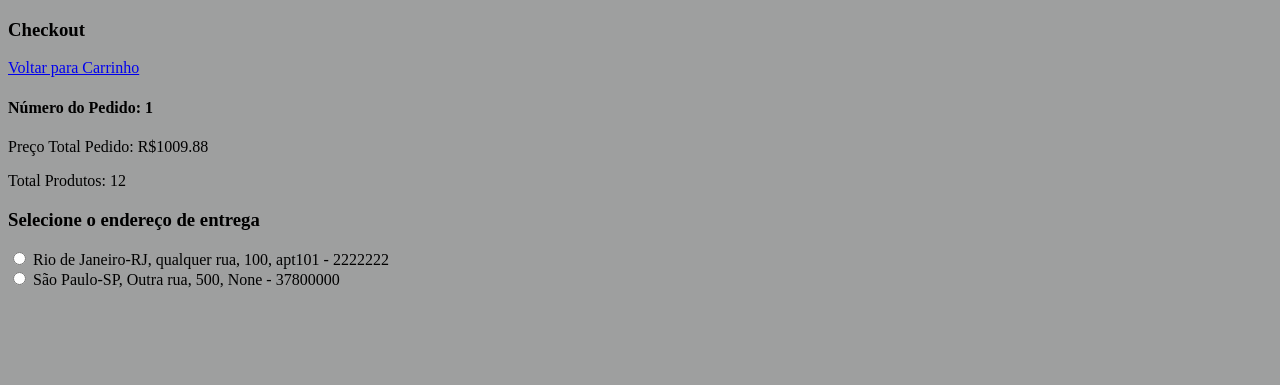
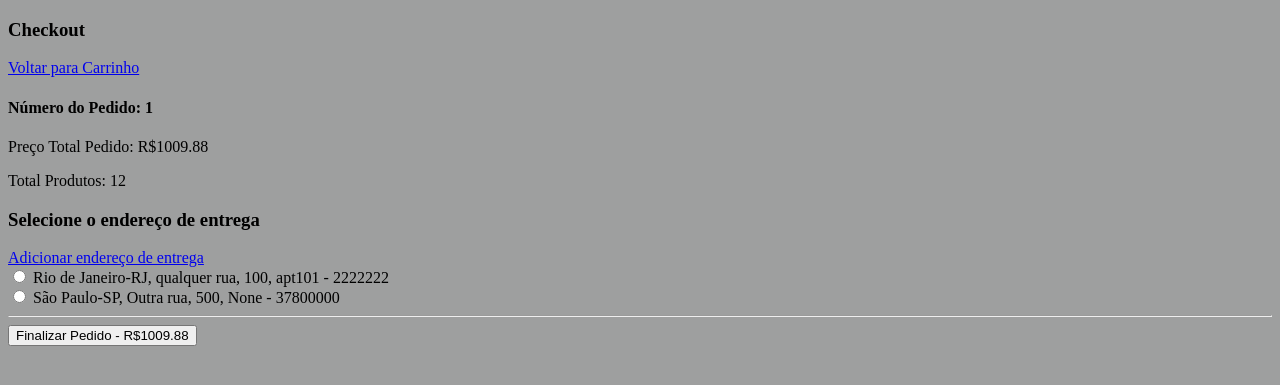
Before and after one commit to RhaonyFerraz/e-commerce, a Django app: page /checkout/ in a window 1280 px wide. Shown: the part 42-427 px from the top of the page. Run offline with Django 5.2, Linux system fonts and the light colour scheme; a user stored in the database is signed in; data comes from the database, SQL or seed files in the repository; both versions use the stored data as it was after the commit.

Commit message:
arrumando o checkout
arrumando o checkout

```diff
--- /dev/null
+++ b/desktop.ini
@@ -0,0 +1,6 @@
+[.ShellClassInfo]
+IconResource=C:\WINDOWS\System32\SHELL32.dll,14
+[ViewState]
+Mode=
+Vid=
+FolderType=Generic
--- a/ecommerce/loja/templates/checkout.html
+++ b/ecommerce/loja/templates/checkout.html
@@ -14,6 +14,8 @@
 <form method="POST" action="">
    {% csrf_token %}
    <h3>Selecione o endereço de entrega</h3>
+   <a href="{% url 'adicionar_endereco' %}">Adicionar endereço de entrega</a>
+   <br>
    {% for endereco in enderecos %}
    <input type="radio" name="endereco" value="{{ endereco.id }}">
    <label for="{{ endereco.id }}">{{ endereco.cidade }}-{{ endereco.estado }},
@@ -23,9 +25,14 @@
    <br>
    {% endfor %}
    {% if not request.user.is_authenticated %}
+   <hr>
+
    <h4>Preencha seu email para finalizar o pedido</h4>
    <input type="email" name="email" placeholder="email">
    {% endif %}
+   <hr>
+   <input type="hidden"  value="{{ pedido.preco_total }}" name="total">
+   <button type="submit">Finalizar Pedido - R${{ pedido.preco_total }}</button>
 
 </form>
 
--- a/ecommerce/loja/urls.py
+++ b/ecommerce/loja/urls.py
@@ -16,4 +16,5 @@
          adicionar_carrinho, name="adicionar_carrinho"),
     path('removercarrinho/<int:id_produto>/',
          remover_carrinho, name="remover_carrinho"),
+    path('adicionarendereco/', adicionar_endereco, name="adicionar_endereco"),
 ]
--- a/ecommerce/loja/views.py
+++ b/ecommerce/loja/views.py
@@ -153,4 +153,9 @@
     return render(request, 'checkout.html', context)
 
 
+def adicionar_endereco(request):
+    context = {}
+    return render(request, "adicionar_endereco.html", context)
+
+
 # TODO sempre que o usuario criar uma conta no site a gente vai criar um cliente para ele
```
Also changed, not shown: ecommerce/loja/templates/adicionar_endereco.html (added, +9 -0 lines), ecommerce/db.sqlite3.
